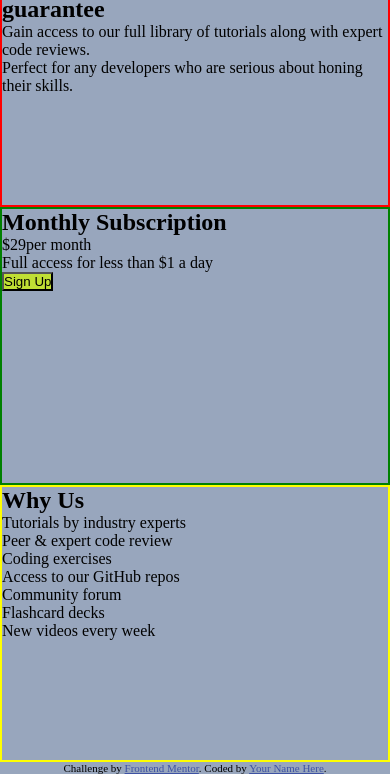
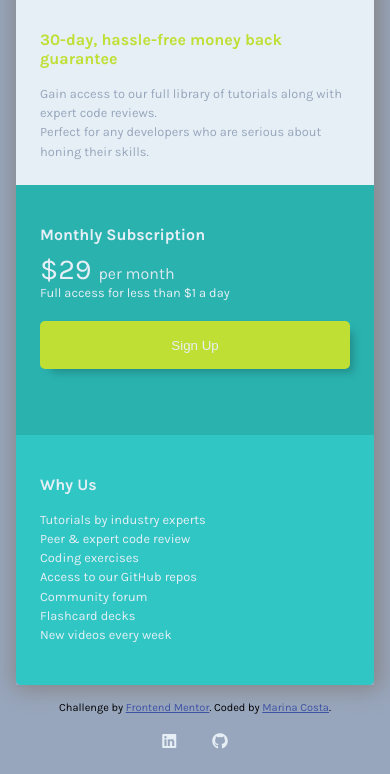
Before and after one commit to MarinaFroes/frontend-mentor-single-price-grid, a plain HTML site: page index.html in a window 390 px wide. Shown: the part 70-844 px from the top of the page. Drawn offline with Linux system fonts and the light colour scheme.

Commit message:
feat: Adjust layout for mobile

```diff
--- a/index.html
+++ b/index.html
@@ -5,23 +5,25 @@
   <meta name="viewport" content="width=device-width, initial-scale=1.0"> <!-- displays site properly based on user's device -->
   <link rel="icon" type="image/png" sizes="32x32" href="./images/favicon-32x32.png">
   <link href="https://fonts.googleapis.com/css2?family=Karla:wght@400;700&display=swap" rel="stylesheet">
+  <link rel="stylesheet" href="https://use.fontawesome.com/releases/v5.8.0/css/all.css" integrity="sha384-Mmxa0mLqhmOeaE8vgOSbKacftZcsNYDjQzuCOm6D02luYSzBG8vpaOykv9lFQ51Y" crossorigin="anonymous">
   <link rel="stylesheet" href="style.css">
   <title>Frontend Mentor | Single Price Grid Component</title>
 </head>
 <body>
-  <div class="main-box">
+  <div class="boxes-container">
+    <div class="box main-box">
       <h1>Join our community</h1>
       <h2>30-day, hassle-free money back guarantee</h2>
       <p>Gain access to our full library of tutorials along with expert code reviews.</p>
       <p>Perfect for any developers who are serious about honing their skills.</p>
     </div>
-  <div class="secondary-box one">
+    <div class="box secondary-box one">
       <h2>Monthly Subscription</h2>
-    <p class="price">&dollar;29<span>per month</span></p>
+      <p class="price">&dollar;29 <span>per month</span></p>
       <p>Full access for less than &dollar;1 a day</p>
       <button class="sign-up-btn">Sign Up</button>
     </div>
-  <div class="secondary-box two">
+    <div class="box secondary-box two">
       <h2>Why Us</h2>
       <ul>
         <li>Tutorials by industry experts</li>
@@ -33,11 +35,14 @@
         <li>New videos every week</li>
       </ul>
     </div>
+  </div>
   <footer>
     <p class="attribution">
       Challenge by <a href="https://www.frontendmentor.io?ref=challenge" target="_blank">Frontend Mentor</a>.
-      Coded by <a href="#">Your Name Here</a>.
+      Coded by <a href="#">Marina Costa</a>.
     </p>
+    <a href="https://www.linkedin.com/in/marina-froes-a-costa/" class="fab fa-linkedin icon" target="_blank"></a>
+    <a href="https://github.com/MarinaFroes" class="fab fa-github icon" target="_blank"></a>
   </footer>
 </body>
 </html>
--- a/style.css
+++ b/style.css
@@ -1,8 +1,8 @@
 :root {
   --main-bg-color: hsl(218, 22%, 67%);
-  --box-one-color: hsl(204, 43%, 93%);
-  --box-two-color: hsl(179, 62%, 43%);
-  --box-three-color: hsl(179, 62%, 48%);
+  --box-main-color: hsl(204, 43%, 93%);
+  --box-one-color: hsl(179, 62%, 43%);
+  --box-two-color: hsl(179, 62%, 48%);
   --secondary-color: hsl(71, 73%, 54%);
 }
 
@@ -18,34 +18,92 @@ html {
 
 body {
   background-color: var(--main-bg-color);
-  font-family: Karla sans-serif;
+  font-family: Karla, sans-serif;
+  display: grid;
+  grid-template-columns: 1fr;
+  grid-template-rows: 9fr 1fr;
+  height: 100vh;
+  justify-items: center;
+  align-items: center;
+}
+
+.boxes-container {
+  margin: 0 1rem;
   display: grid;
   grid-template-columns: 1fr;
   grid-template-rows: repeat(3, 1fr);
-  height: 100vh;
   grid-template-areas:
     "main-box"
     "box-one"
     "box-two";
+  /* Shadow generated by https://www.cssmatic.com/box-shadow */
+  -webkit-box-shadow: 2px 0 22px 4px rgba(133,133,133,1);
+  -moz-box-shadow: 2px 0 22px 4px rgba(133,133,133,1);
+  box-shadow: 2px 0 22px 4px rgba(133,133,133,1);
+}
+
+.box {
+  max-height: 20rem;
+  padding: 1.5rem;
 }
 
 .main-box {
-  border: 2px solid red;
+  background-color: var(--box-main-color);
   grid-area: main-box;
+  border-radius: 5px 5px 0 0;
 }
 
-.secondary-box {
-  border: 2px solid blue;
+h1 {
+  font-size: 1.2rem;
+  padding: 1rem 0;
+}
+
+h2 {
+  font-size: 1rem;
+  padding: 1rem 0;
+}
+
+p, li {
+  font-size: 0.8rem;
+  line-height: 1.2rem;
+}
+
+.main-box h1 {
+  color: hsl(179, 62%, 43%);
+}
+
+.main-box h2 {
+  color: hsl(71, 73%, 54%);
+}
+
+.main-box p {
+  color: hsl(218, 22%, 67%);
+}
+
+.secondary-box h2,
+.secondary-box p,
+.secondary-box li {
+  color: hsl(204, 43%, 93%);
 }
 
 .secondary-box.one {
-  border: 2px solid green;
+  background-color: var(--box-one-color);
   grid-area: box-one;
 }
 
+.price {
+  font-size: 1.8rem;
+}
+
+.price span {
+  font-size: 1rem;
+  color: hsl(204, 43%, 90%);
+}
+
 .secondary-box.two {
-  bordeR: 2px solid yellow;
+  background-color: var(--box-two-color);
   grid-area: box-two;
+  border-radius: 0 0 5px 5px;
 }
 
 .secondary-box.two li {
@@ -54,12 +112,37 @@ body {
 
 .sign-up-btn {
   background-color: var(--secondary-color);
+  border: none;
+  color: hsl(204, 43%, 93%);
+  border-radius: 5px;
+  width: 100%;
+  height: 3rem;
+  margin-top: 1.2rem;
+  /* Shadow generated by https://www.cssmatic.com/box-shadow */
+  -webkit-box-shadow: 7px 7px 9px -4px rgba(33,138,135,1);
+  -moz-box-shadow: 7px 7px 9px -4px rgba(33,138,135,1);
+  box-shadow: 7px 7px 9px -4px rgba(33,138,135,1);
+}
+
+footer {
+  text-align: center;
 }
 
 .attribution {
-  font-size: 11px; text-align: center;
+  font-size: 11px;
+  text-align: center;
 }
 
 .attribution a {
   color: hsl(228, 45%, 44%);
 }
+
+.icon {
+  text-decoration: none;
+  color: hsl(204, 43%, 93%);
+  padding: 1rem;
+}
+
+.icon:hover {
+  color: black;
+}
```
Also changed, not shown: images/mylogo.svg (added). Lines whose indentation alone changed are shown as unchanged.
